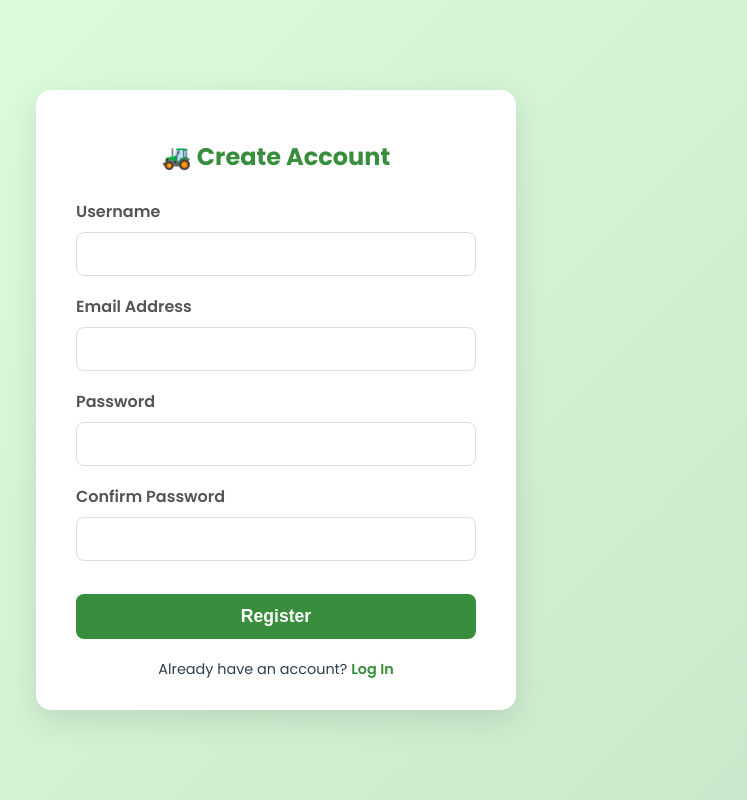
After one commit to fabn3ez/API-DO1, a PHP site: page /farm-management-system/signup.php in a window 1280 px wide. The commit adds this page. Shown: the whole page, without its empty margins (364-1111 px from the left). Run offline with PHP 8.4, Linux system fonts and the light colour scheme.

Commit message:
Login & Signup

```diff
--- /dev/null
+++ b/farm-management-system/signup.php
@@ -0,0 +1,177 @@
+<?php
+// Initialize variables to hold previous form data
+$username = '';
+$email = '';
+$message = '';
+$message_type = ''; // 'success' or 'error'
+
+// Check if the form was submitted using the POST method
+if ($_SERVER['REQUEST_METHOD'] === 'POST') {
+    // Collect the user input. Using htmlspecialchars for basic XSS prevention in display.
+    $username = isset($_POST['username']) ? htmlspecialchars($_POST['username']) : '';
+    $email = isset($_POST['email']) ? htmlspecialchars($_POST['email']) : '';
+
+    // --- Start: Placeholder Server-Side Validation/Processing ---
+
+    // Check if passwords match (Basic dummy validation)
+    if ($_POST['password'] !== $_POST['confirm_password']) {
+        $message = 'Error: Passwords do not match. Please try again.';
+        $message_type = 'error';
+    } else {
+
+        $message = 'Success! User registration processed for ' . $username . '. (Redirect would occur here in a real app.)';
+        $message_type = 'success';
+
+        // Clear inputs on success for cleanliness, as they are "registered" now
+        $username = '';
+        $email = '';
+    }
+
+    // --- End: Placeholder Server-Side Validation/Processing ---
+}
+// PHP BLOCK END
+?>
+<!DOCTYPE html>
+<html lang="en">
+<head>
+    <meta charset="UTF-8" />
+    <meta name="viewport" content="width=device-width, initial-scale=1" />
+    <title>Register | Farm Management System</title>
+    <link href="https://fonts.googleapis.com/css2?family=Poppins:wght@400;600;700&display=swap" rel="stylesheet">
+    <!-- Note: Linked CSS '/assets/css/style.css' is not used, using inline styles for a single file demo -->
+    <style>
+        /* General styling for the registration page */
+        body {
+            margin: 0;
+            font-family: 'Poppins', sans-serif;
+            background: linear-gradient(135deg, #e0ffe0 0%, #c8e6c9 100%);
+            color: #2c3e50;
+            display: flex;
+            justify-content: center;
+            align-items: center;
+            min-height: 100vh;
+        }
+        .container {
+            background: #ffffff;
+            padding: 30px 40px;
+            border-radius: 15px;
+            box-shadow: 0 10px 30px rgba(0, 0, 0, 0.1);
+            width: 100%;
+            max-width: 400px;
+        }
+        h2 {
+            text-align: center;
+            color: #388e3c;
+            margin-bottom: 25px;
+            font-weight: 700;
+        }
+        .message {
+            padding: 10px;
+            border-radius: 8px;
+            margin-bottom: 20px;
+            text-align: center;
+            font-weight: 600;
+        }
+        .message.success {
+            background-color: #e8f5e9; /* Light green */
+            color: #2e7d32; /* Dark green */
+            border: 1px solid #c8e6c9;
+        }
+        .message.error {
+            background-color: #ffebee; /* Light red */
+            color: #c62828; /* Dark red */
+            border: 1px solid #ffcdd2;
+        }
+        .form-group {
+            margin-bottom: 18px;
+        }
+        label {
+            display: block;
+            margin-bottom: 8px;
+            font-weight: 600;
+            color: #555;
+        }
+        input[type="text"],
+        input[type="email"],
+        input[type="password"] {
+            width: 100%;
+            padding: 12px;
+            border: 1px solid #ddd;
+            border-radius: 8px;
+            box-sizing: border-box;
+            font-size: 16px;
+            transition: border-color 0.3s;
+        }
+        input:focus {
+            border-color: #4CAF50;
+            outline: none;
+        }
+        button {
+            width: 100%;
+            padding: 12px;
+            background-color: #388e3c;
+            color: white;
+            border: none;
+            border-radius: 8px;
+            cursor: pointer;
+            font-size: 1.1rem;
+            font-weight: 600;
+            margin-top: 15px;
+            transition: background-color 0.3s, transform 0.1s;
+        }
+        button:hover {
+            background-color: #2e7d32;
+        }
+        .link-text {
+            text-align: center;
+            margin-top: 20px;
+            font-size: 0.9rem;
+        }
+        .link-text a {
+            color: #388e3c;
+            text-decoration: none;
+            font-weight: 600;
+        }
+        .link-text a:hover {
+            text-decoration: underline;
+        }
+    </style>
+</head>
+<body>
+    <div class="container">
+        <h2>🚜 Create Account</h2>
+
+        <?php if (!empty($message)): ?>
+            <div class="message <?= $message_type ?>">
+                <?= $message ?>
+            </div>
+        <?php endif; ?>
+
+        <!-- Form action is empty to self-submit (sticky form functionality) -->
+        <form id="register-form" action="" method="POST">
+            <div class="form-group">
+                <label for="username">Username</label>
+                <!-- PHP: Insert previous username value -->
+                <input type="text" id="username" name="username" value="<?= $username ?>" required>
+            </div>
+            <div class="form-group">
+                <label for="email">Email Address</label>
+                <!-- PHP: Insert previous email value -->
+                <input type="email" id="email" name="email" value="<?= $email ?>" required>
+            </div>
+            <div class="form-group">
+                <label for="password">Password</label>
+                <input type="password" id="password" name="password" required>
+            </div>
+            <div class="form-group">
+                <label for="confirm_password">Confirm Password</label>
+                <input type="password" id="confirm_password" name="confirm_password" required>
+            </div>
+            <button type="submit">Register</button>
+        </form>
+        <div class="link-text">
+            Already have an account? <a href="login.php">Log In</a>
+        </div>
+    </div>
+</body>
+</html>
```
Also changed, not shown: farm-management-system/index.php (+4 -15 lines), farm-management-system/login.php (added, +176 -0 lines).
